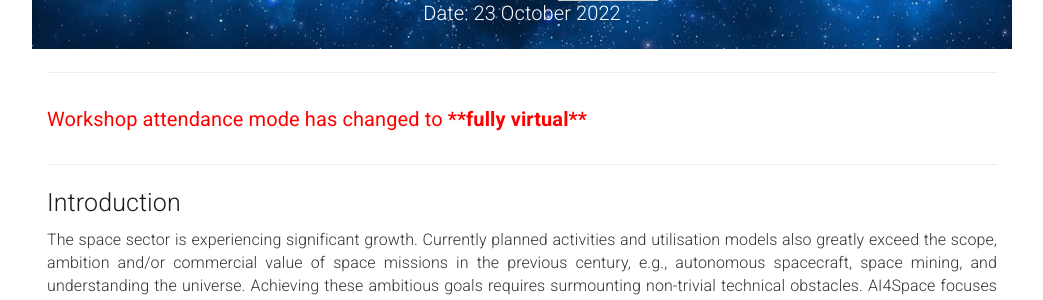
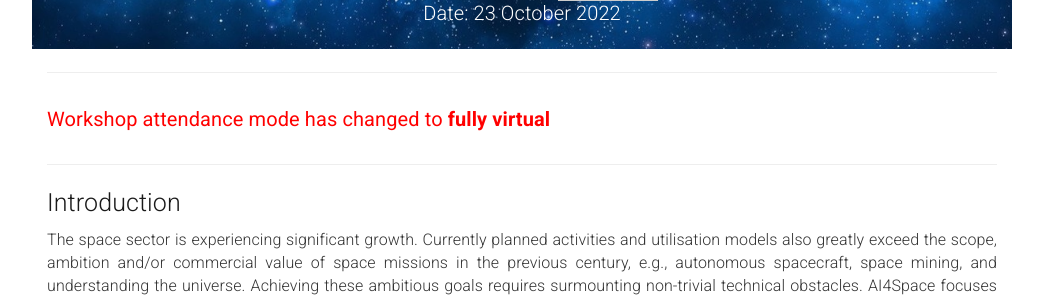
Before and after one commit to AIforSpace/2024, a Jekyll site: the page built from _pages/home.md, in a window 1280 px wide and 900 px high. Shown: the part 338-638 px from the top of the window, without its empty margins (118-1161 px from the left). Built offline with Jekyll 4.4.1, drawn with Linux system fonts in a browser that asks for light colours.

Commit message:
Removed **

```diff
--- a/_pages/home.md
+++ b/_pages/home.md
@@ -30,7 +30,7 @@ acknowledgements: ""
 
 <div class="row">
   <div class="col-xs-12">
-    <h5 style="color:red">Workshop attendance mode has changed to <b>**fully virtual**</b></h5>
+    <h5 style="color:red">Workshop attendance mode has changed to <b>fully virtual</b></h5>
   </div>
 </div>
 
```
